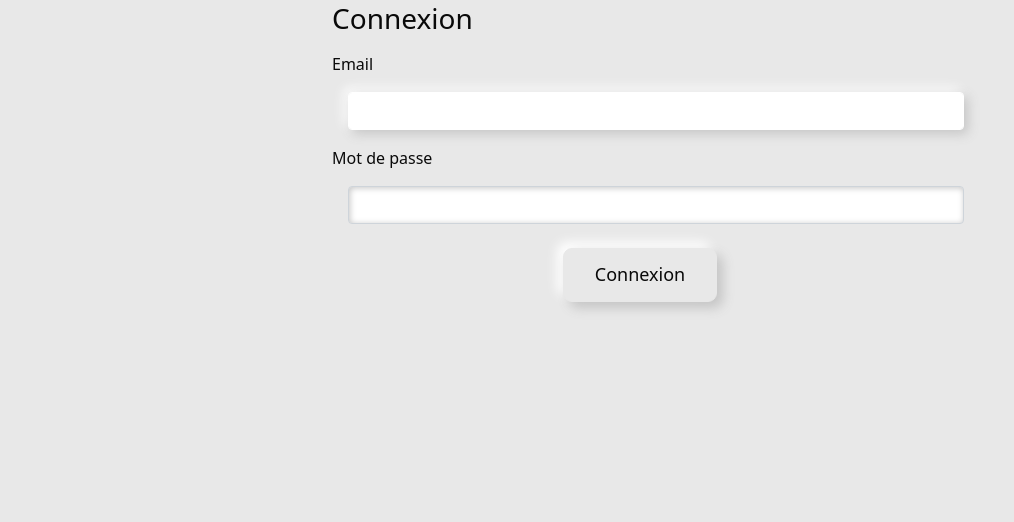
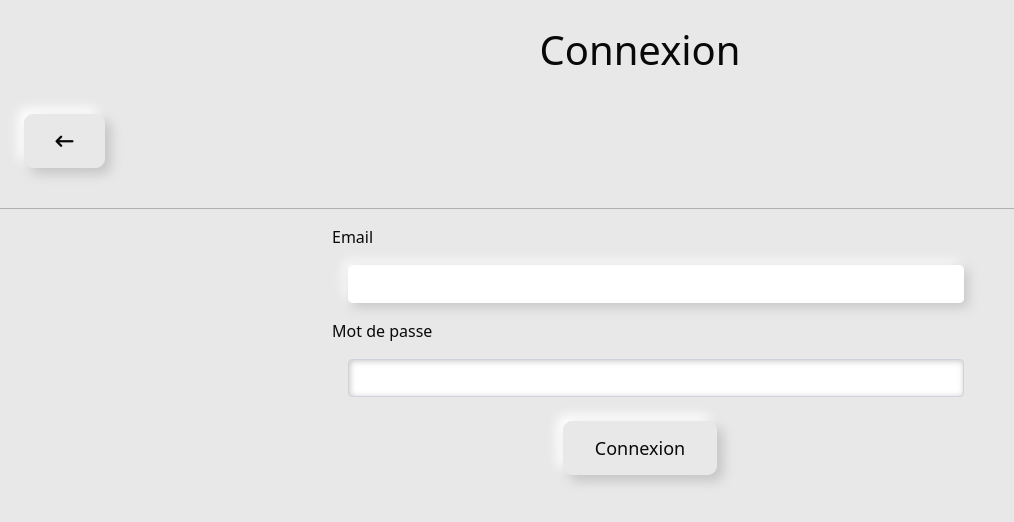
Before and after one commit to PalomaAlma/snow-tricks, a Symfony app: template templates/security/login.html.twig in a window 1280 px wide. Shown: the part 57-579 px from the top of the page, without its empty margins (0-1014 px from the left). Run offline with Twig, Linux system fonts and the light colour scheme; the template is opened without the code that fills it, so the values that code supplies are empty; some libraries are stand-ins or nearby versions.

Commit message:
Login => Update Style

```diff
--- a/templates/security/login.html.twig
+++ b/templates/security/login.html.twig
@@ -3,6 +3,11 @@
 {% block title %}Log in!{% endblock %}
 
 {% block main %}
+    <section class="my-4">
+    <h1 class="mb-3 font-weight-normal text-center">Connexion</h1>
+    <a href="{{ path('app_trick_index', {'page':1}) }}" class="btn btn-lg m-4"><i
+                class="fa-solid fa-arrow-left-long"></i></a>
+    <hr>
     <form method="post" class="container w-50">
         {% if error %}
             <div class="alert alert-danger">{{ error.messageKey|trans(error.messageData, 'security') }}</div>
@@ -14,11 +19,12 @@
                 </div>
             {% endif %}
 
-    <h1 class="h3 mb-3 font-weight-normal">Connexion</h1>
             <label for="inputEmail">Email</label>
-    <input type="email" value="{{ last_username }}" name="email" id="inputEmail" class="form-control" autocomplete="email" required autofocus>
+            <input type="email" value="{{ last_username }}" name="email" id="inputEmail" class="form-control"
+                   autocomplete="email" required autofocus>
             <label for="inputPassword">Mot de passe</label>
-    <input type="password" name="password" id="inputPassword" class="form-control" autocomplete="current-password" required>
+            <input type="password" name="password" id="inputPassword" class="form-control"
+                   autocomplete="current-password" required>
 
             <input type="hidden" name="_csrf_token"
                    value="{{ csrf_token('authenticate') }}"
@@ -41,4 +47,5 @@
                 </button>
             </div>
     </form>
+    </section>
 {% endblock %}
```
Lines whose indentation alone changed are shown as unchanged.
